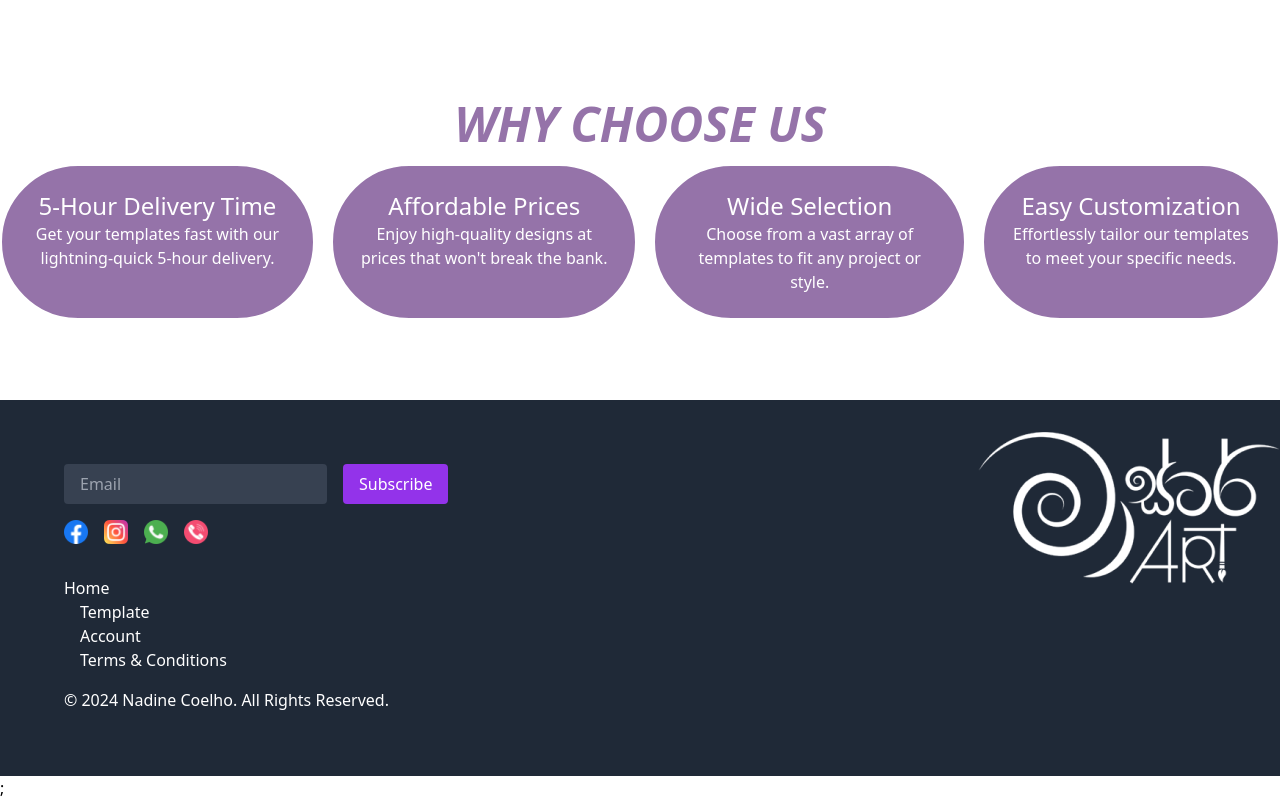
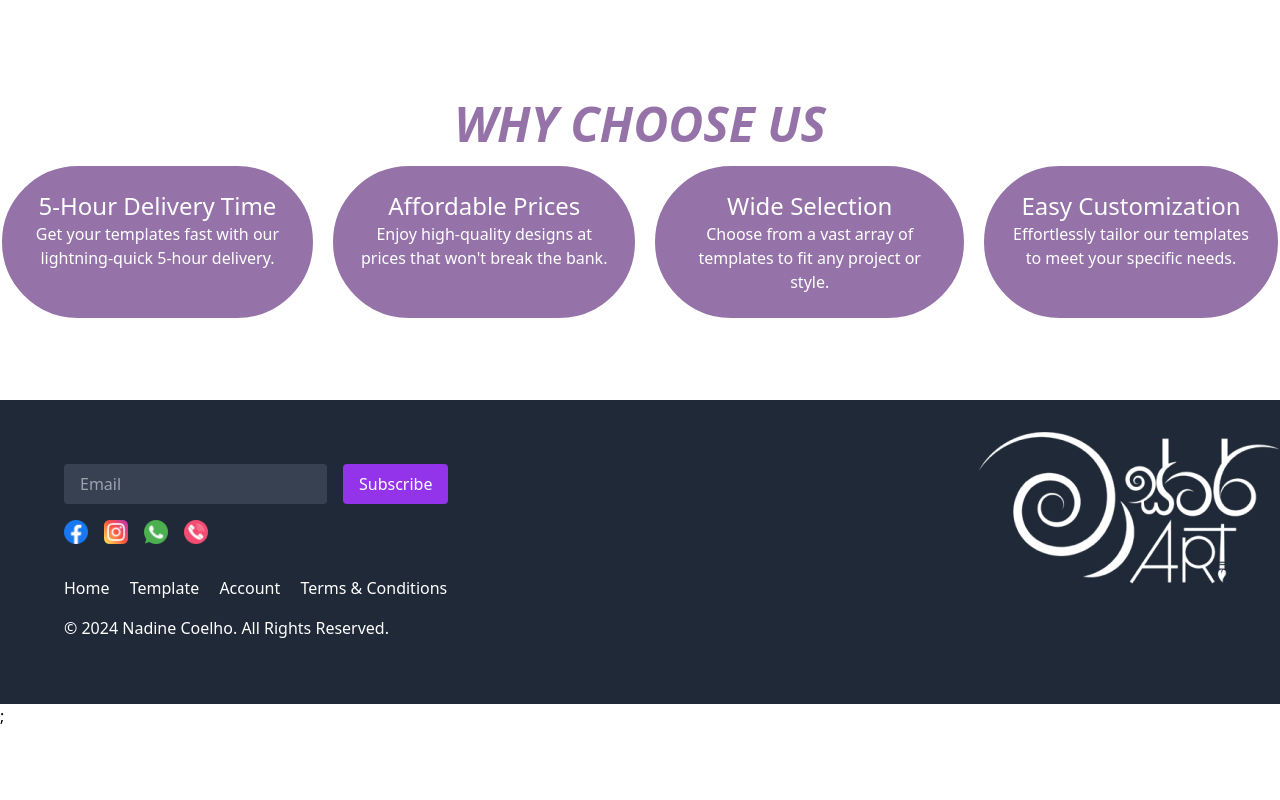
Before and after one commit to DevindaWanasinghe/master-art-design-web-platform, a React (Create React App) app in the folder frontend/: page / in a window 1280 px wide. Shown: the part 960-1760 px from the top of the page. After the commit the page ends 1688 px from the top, so only its background shows below. Built offline with nearby package versions, Linux system fonts and the light colour scheme.

Commit message:
Fotter second update

```diff
--- a/frontend/src/components/common/Footer.jsx
+++ b/frontend/src/components/common/Footer.jsx
@@ -25,9 +25,9 @@ function Footer() {
             <a href="#"><img src={Call} alt="Contact" className="h-6" /></a>
           </div>
           <div className="space-x-4">
-            <Link to='/'> <p className="hover:underline">Home</p> </Link>
+            <Link to='/'> <a className="hover:underline">Home</a> </Link>
             <Link to='/template'> <a className="hover:underline">Template</a> </Link>
-             <p className="hover:underline"><Link to='/account'>Account</Link></p>
+            <Link to='/account'><a className="hover:underline">Account</a></Link>
             <Link to='/terms'> <a className="hover:underline">Terms & Conditions</a> </Link>
           </div>
           <p className="mt-4">&copy; 2024 Nadine Coelho. All Rights Reserved.</p>
```
